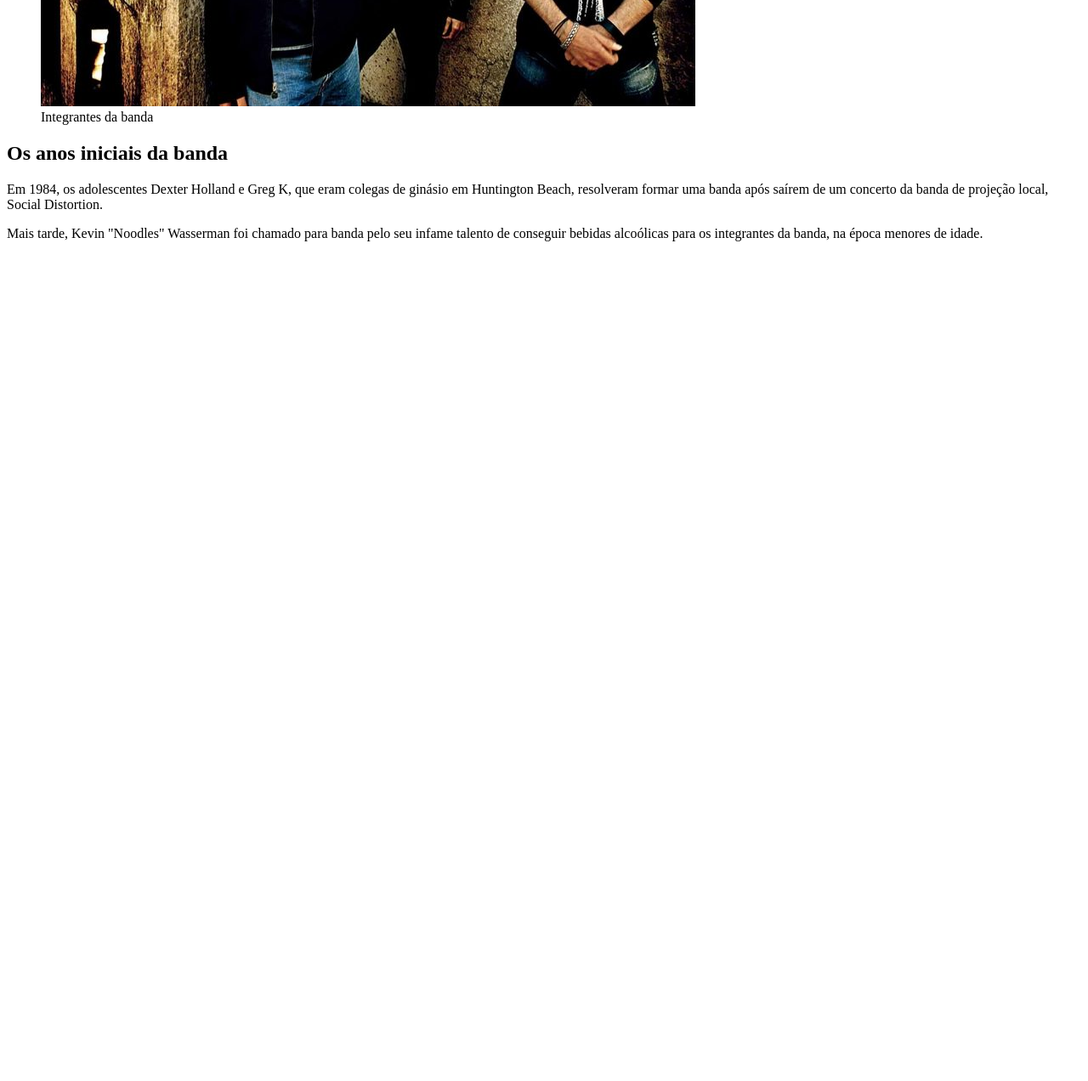
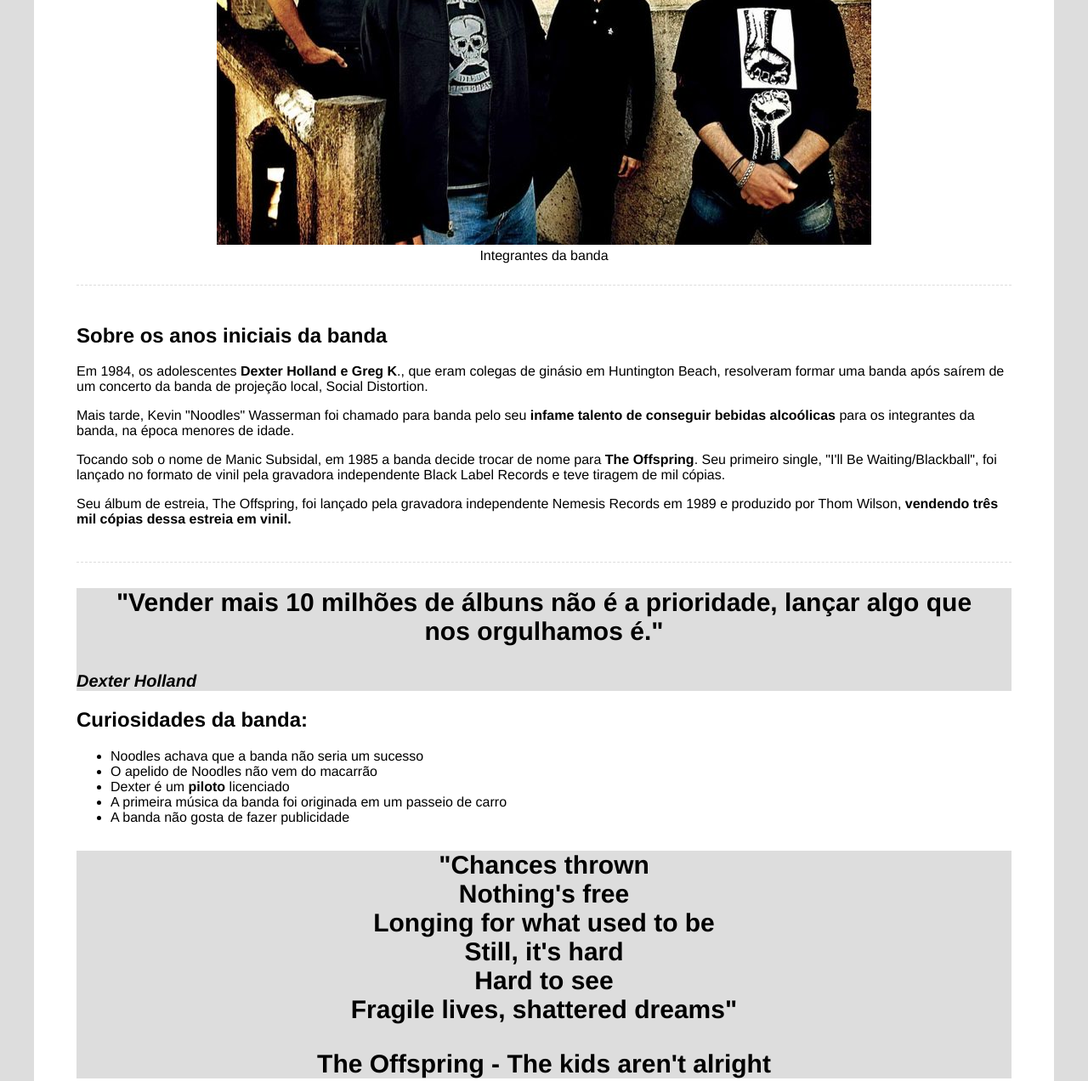
Before and after one commit to langelloti/primeiro-treino-css, a plain HTML site: page Tributo-TOS/index.html in a window 1280 px wide. Shown: the part 502-1774 px from the top of the page at 85% size. Before the commit the page ends 802 px from the top, so only its background shows below. Drawn offline with Linux system fonts and the light colour scheme.

Commit message:
continue
v2

```diff
--- a/Tributo-TOS/css/style.css
+++ b/Tributo-TOS/css/style.css
@@ -0,0 +1,49 @@
+html{
+    font-family: Helvetica;
+    background-color: #ddd;
+}
+.bold{
+    font-weight: bold;
+}
+.container{
+    max-width: 1100px;
+    background-color: #fff;
+    position: relative;
+    margin: 50px auto;
+    padding: 20px 50px;
+}
+.header{
+    text-align: center;
+}
+.main-title{
+    padding: 30px;
+    text-align: center;
+    font-size: 40px;
+}
+.main-paragraph{
+    font-style: italic;
+    text-align: center;
+}
+.featured-image{
+    text-align: center;
+    margin-top: 30px;
+}
+
+.biography-container{
+    padding: 25px 0;
+    margin: 25px 0;
+    border-top: 1px dashed #ddd;
+    border-bottom: 1px dashed #ddd;
+}
+.quotes-container{
+    background-color: #ddd;
+    font-size: 30px;
+    text-align: center;
+    font-weight: bold;
+}
+.signature{
+    text-align: left;
+    font-weight: 50px;
+    font-size: 20px;
+    font-style: italic;
+}
--- a/Tributo-TOS/index.html
+++ b/Tributo-TOS/index.html
@@ -1,9 +1,10 @@
 <!DOCTYPE html>
 <html lang="en">
   <head>
-    <meta charset="UTF-8">
-    <meta name="viewport" content="width=device-width, initial-scale=1.0">
-    <title>Página de tributo The Offspring</title>
+    <meta charset="UTF-8" />
+    <meta http-equiv="X-UA-Compatible" content="IE=edge" />
+    <meta name="viewport" content="width=device-width, initial-scale=1.0" />
+    <title>Página de Tributo: The Offspring</title>
     <link rel="stylesheet" href="css/style.css">
   </head>
   <body>
@@ -11,29 +12,94 @@
       <!-- Cabeçalho -->
       <div class="header">
         <h1 class="main-title">The Offspring</h1>
-            <p class="main-paragrah">Uma banda de rock formada na Califórnia</p>
+        <p class="main-paragraph">Uma banda de Rock formada na Califórnia</p>
       </div>
       <!-- Imagem de destaque -->
       <div class="featured-image">
         <figure>
-                <img src="img/offspring_1.jpg" alt="Banda the Offspring">
+          <img src="img/offspring_1.jpg" alt="A banda The Offspring" />
           <figcaption>Integrantes da banda</figcaption>
         </figure>
       </div>
       <!-- Biografia -->
       <div class="biography-container">
-            <h2>Os anos iniciais da banda</h2>
+        <h2>Sobre os anos iniciais da banda</h2>
         <p>
-                Em 1984, os adolescentes <span class="bold">Dexter Holland e Greg K</span>, que eram colegas
-                de ginásio em Huntington Beach, resolveram formar uma banda após saírem
-                de um concerto da banda de projeção local, Social Distortion.
+          Em 1984, os adolescentes
+          <span class="bold">Dexter Holland e Greg K</span>., que eram colegas
+          de ginásio em Huntington Beach, resolveram formar uma banda após
+          saírem de um concerto da banda de projeção local, Social Distortion.
         </p>
         <p>
           Mais tarde, Kevin "Noodles" Wasserman foi chamado para banda pelo seu
           <span class="bold"
-            >infame talento de conseguir bebidas alcoólicas
-            </span>
+            >infame talento de conseguir bebidas alcoólicas</span
+          >
           para os integrantes da banda, na época menores de idade.
+        </p>
+        <p>
+          Tocando sob o nome de Manic Subsidal, em 1985 a banda decide trocar de
+          nome para <span class="bold">The Offspring</span>. Seu primeiro
+          single, "I'll Be Waiting/Blackball", foi lançado no formato de vinil
+          pela gravadora independente Black Label Records e teve tiragem de mil
+          cópias.
+        </p>
+        <p>
+          Seu álbum de estreia, The Offspring, foi lançado pela gravadora
+          independente Nemesis Records em 1989 e produzido por Thom Wilson,
+          <span class="bold">
+            vendendo três mil cópias dessa estreia em vinil.</span
+          >
+        </p>
+      </div>
+      <!-- Container de citação -->
+      <div class="quotes-container">
+        <blockquote>
+          "Vender mais 10 milhões de álbuns não é a prioridade, lançar algo que
+          nos orgulhamos é."
+        </blockquote>
+        <p class="signature">Dexter Holland</p>
+      </div>
+      <!-- Curiosidades -->
+      <div class="curiosities-container">
+        <h2>Curiosidades da banda:</h2>
+        <ul>
+          <li>Noodles achava que a banda não seria um sucesso</li>
+          <li>O apelido de Noodles não vem do macarrão</li>
+          <li>Dexter é um <span class="bold">piloto</span> licenciado</li>
+          <li>
+            A primeira música da banda foi originada em um passeio de carro
+          </li>
+          <li>A banda não gosta de fazer publicidade</li>
+        </ul>
+      </div>
+      <!-- Segunda citação -->
+      <div class="quotes-container">
+        <blockquote>
+          "Chances thrown <br />
+          Nothing's free <br />
+          Longing for what used to be <br />
+          Still, it's hard <br />
+          Hard to see <br />
+          Fragile lives, shattered dreams"
+        </blockquote>
+        <p>The Offspring - The kids aren't alright</p>
+      </div>
+      <!-- Segunda imagem -->
+      <div class="img-bold">
+        <figure>
+          <img src="img/offspring_2.jpeg" alt="The Offspring em um show" />
+          <figcaption>Dexter Holland comandando a Offspring</figcaption>
+        </figure>
+      </div>
+      <!-- Mais informações -->
+      <div class="moreinfo-container">
+        <h2>Mais informações:</h2>
+        <p>
+          Você pode conhecer mais sobre a banda
+          <a href="https://pt.wikipedia.org/wiki/The_Offspring"
+            >clicando aqui</a
+          >
         </p>
       </div>
     </div>
```
Lines whose indentation alone changed are shown as unchanged.
